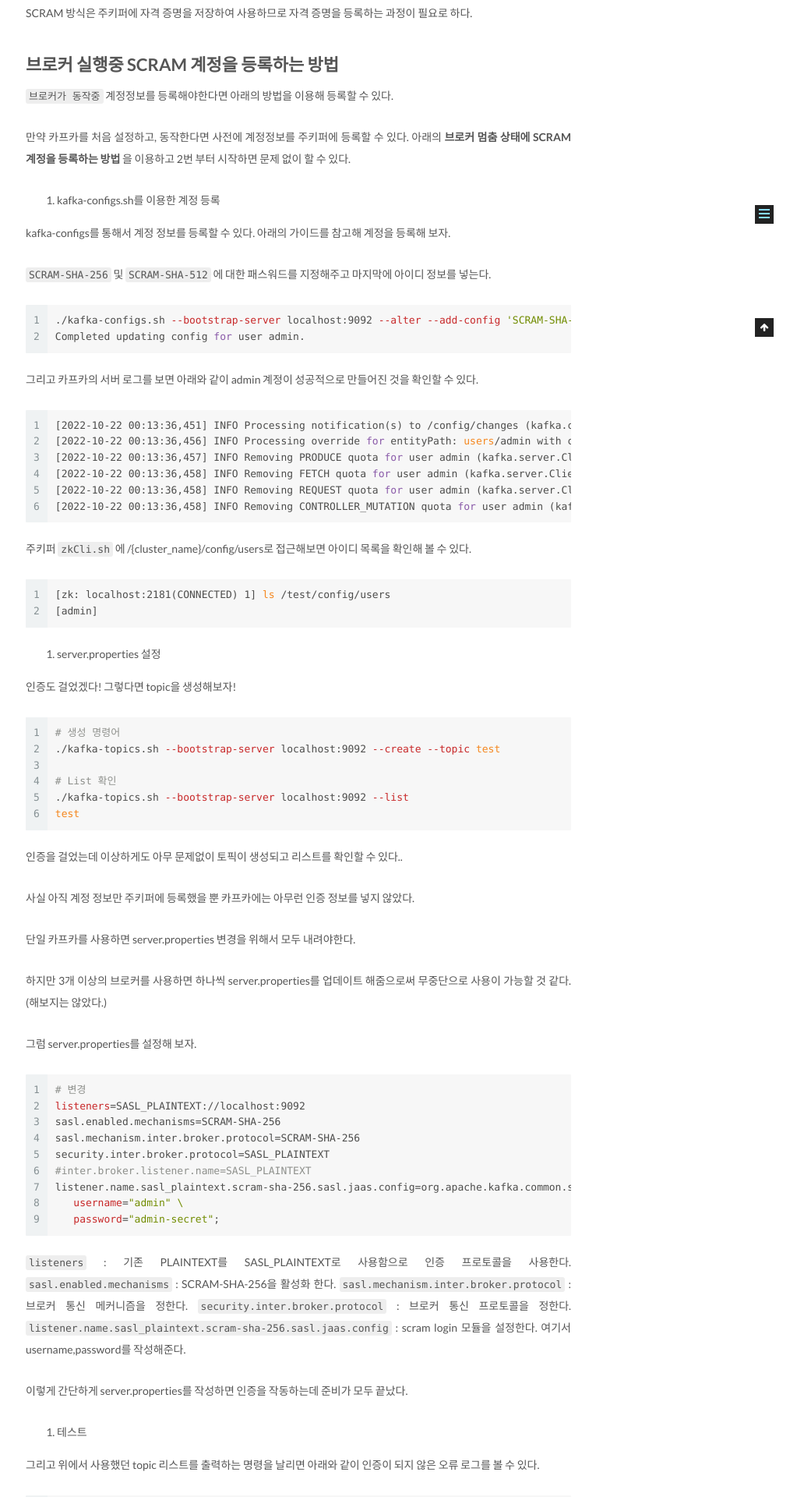
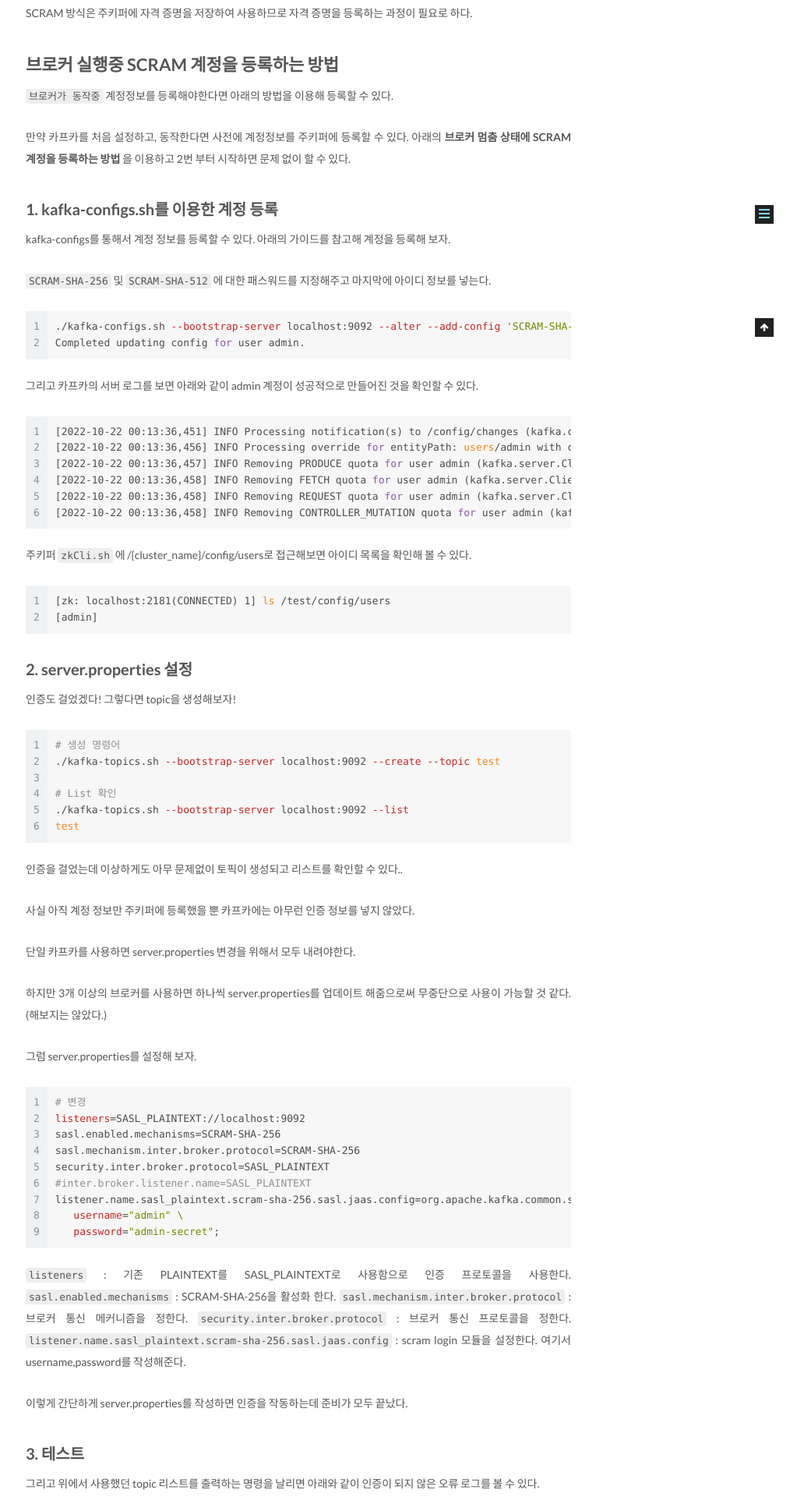
Before and after one commit to spacemile/spacemile.github.io, a Jekyll site: the page built from _posts/2022-10-21-kafka-sasl-scram.md, in a window 1280 px wide. Shown: the part 568-2488 px from the top of the page at 78% size, without its empty margins (257-1280 px from the left). Built offline with Jekyll 4.4.1, drawn with Linux system fonts in a browser that asks for light colours.

Commit message:
Update 2022-10-21-kafka-sasl-scram.md

````diff
--- a/_posts/2022-10-21-kafka-sasl-scram.md
+++ b/_posts/2022-10-21-kafka-sasl-scram.md
@@ -26,7 +26,7 @@ SCRAM 방식은 주키퍼에 자격 증명을 저장하여 사용하므로 자
 만약 카프카를 처음 설정하고, 동작한다면 사전에 계정정보를 주키퍼에 등록할 수 있다. 아래의 __브로커 멈춤 상태에 SCRAM 계정을 등록하는 방법__ 을 이용하고 2번 부터 시작하면 문제 없이 할 수 있다.
 
 
-1. kafka-configs.sh를 이용한 계정 등록
+### 1. kafka-configs.sh를 이용한 계정 등록
 
 kafka-configs를 통해서 계정 정보를 등록할 수 있다. 아래의 가이드를 참고해 계정을 등록해 보자.
 
@@ -55,7 +55,7 @@ Completed updating config for user admin.
 [admin]
 ```
 
-2. server.properties 설정
+### 2. server.properties 설정
 
 인증도 걸었겠다! 그렇다면 topic을 생성해보자!
 
@@ -99,7 +99,7 @@ listener.name.sasl_plaintext.scram-sha-256.sasl.jaas.config=org.apache.kafka.com
 이렇게 간단하게 server.properties를 작성하면 인증을 작동하는데 준비가 모두 끝났다.
 
 
-3. 테스트
+### 3. 테스트
 
 그리고 위에서 사용했던 topic 리스트를 출력하는 명령을 날리면 아래와 같이 인증이 되지 않은 오류 로그를 볼 수 있다.
 
````
